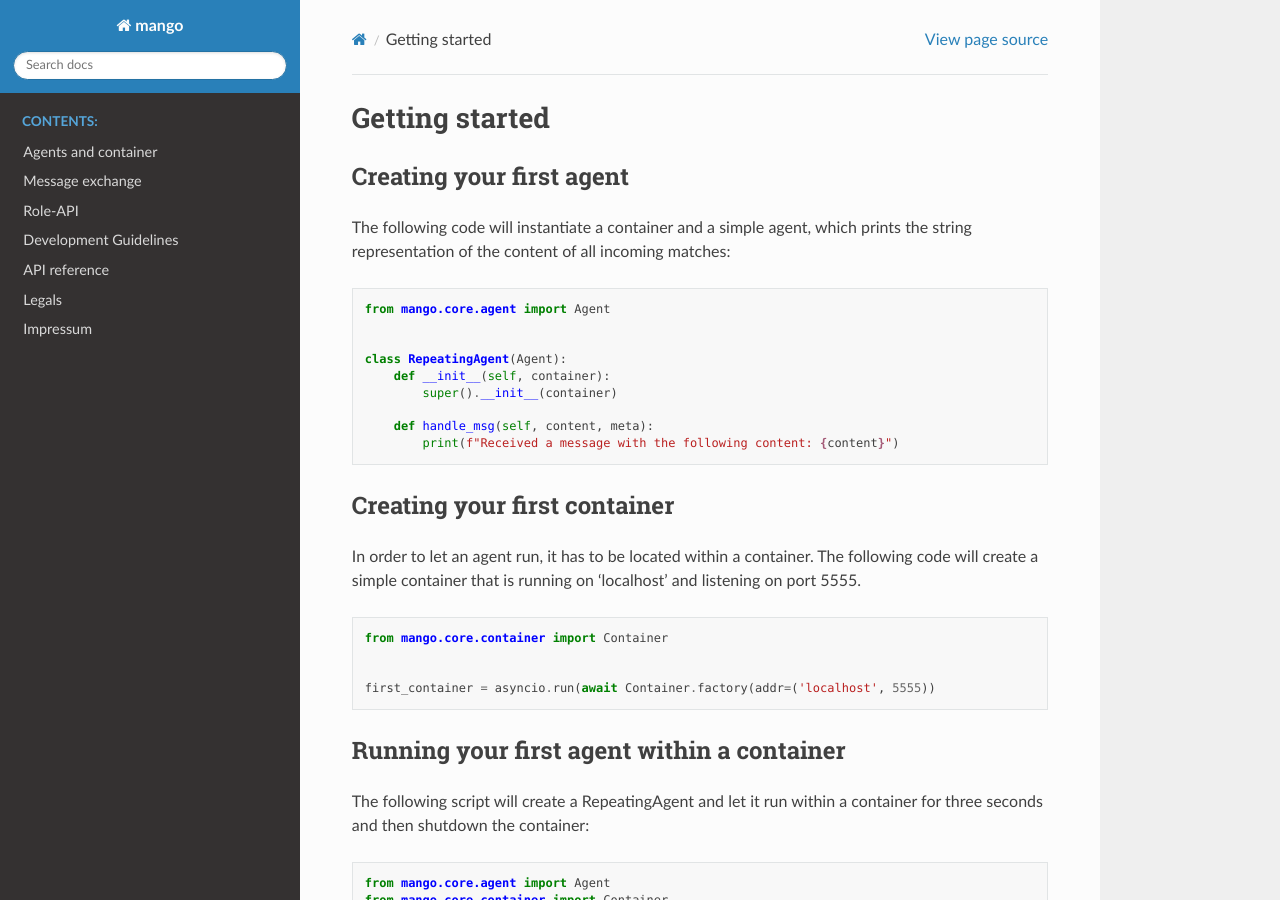
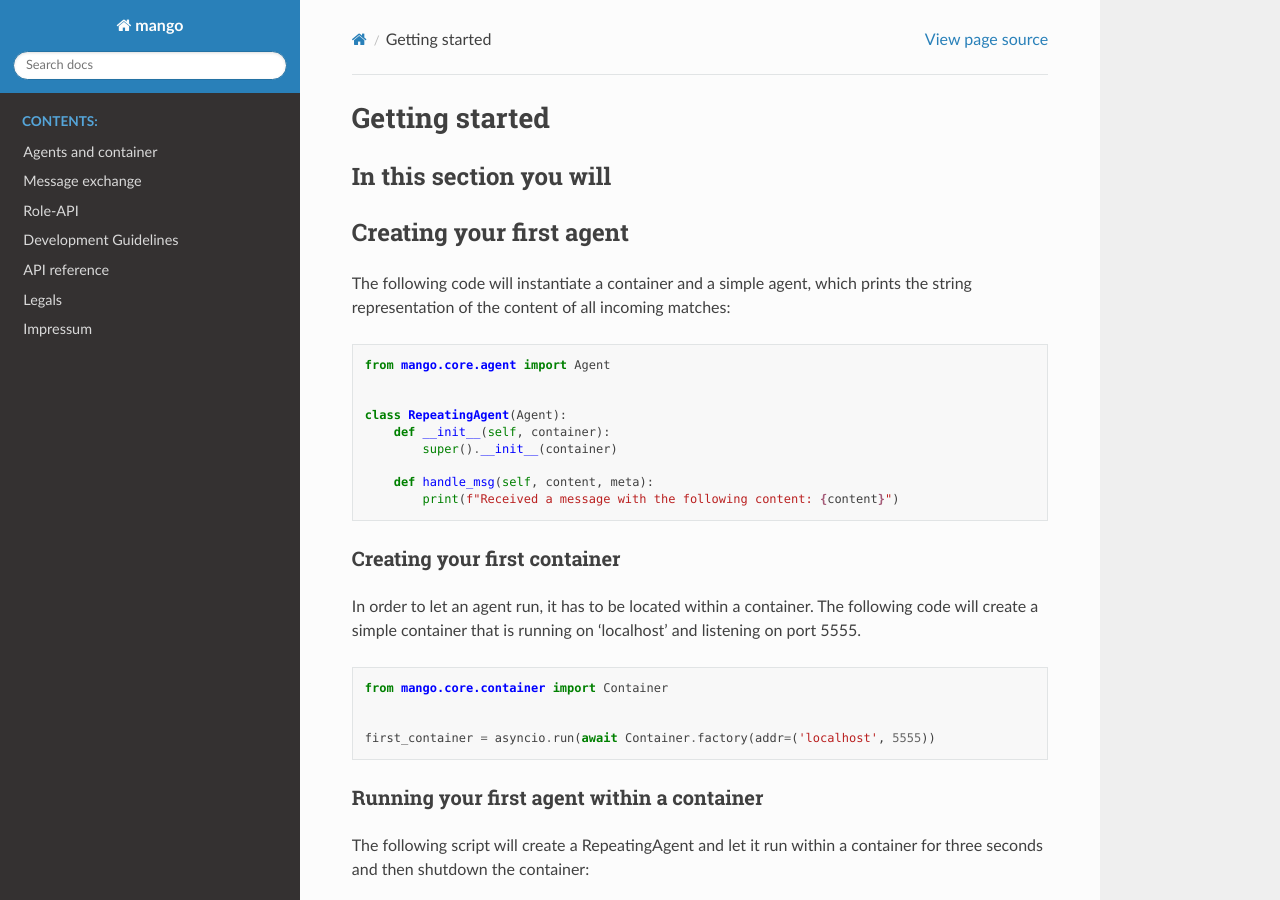
Before and after one commit to OFFIS-DAI/mango, a Sphinx documentation site: the page built from docs/source/getting_started.rst, in a window 1280 px wide and 900 px high. Built offline with Sphinx 7.4.7 and the Read the Docs theme 2.0.0, drawn with Linux system fonts in a browser that asks for light colours; formulas are drawn with MathJax 3; pages that are not in the unit, such as notebooks, are missing from menus.

Commit message:
Getting started intial commit

```diff
--- a/docs/source/getting_started.rst
+++ b/docs/source/getting_started.rst
@@ -1,7 +1,7 @@
 ========
 Getting started
 ========
-
+In this section you will
 ***************
 Creating your first agent
 ***************
```
